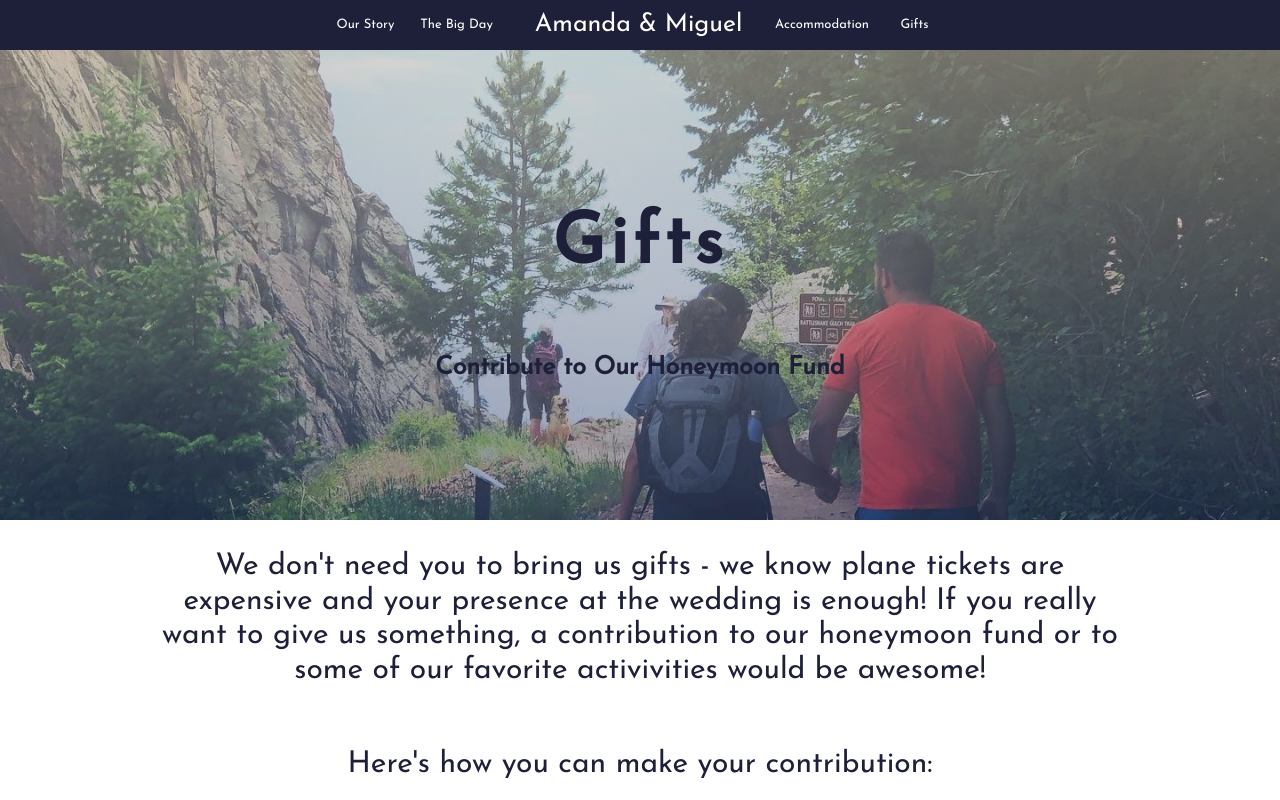
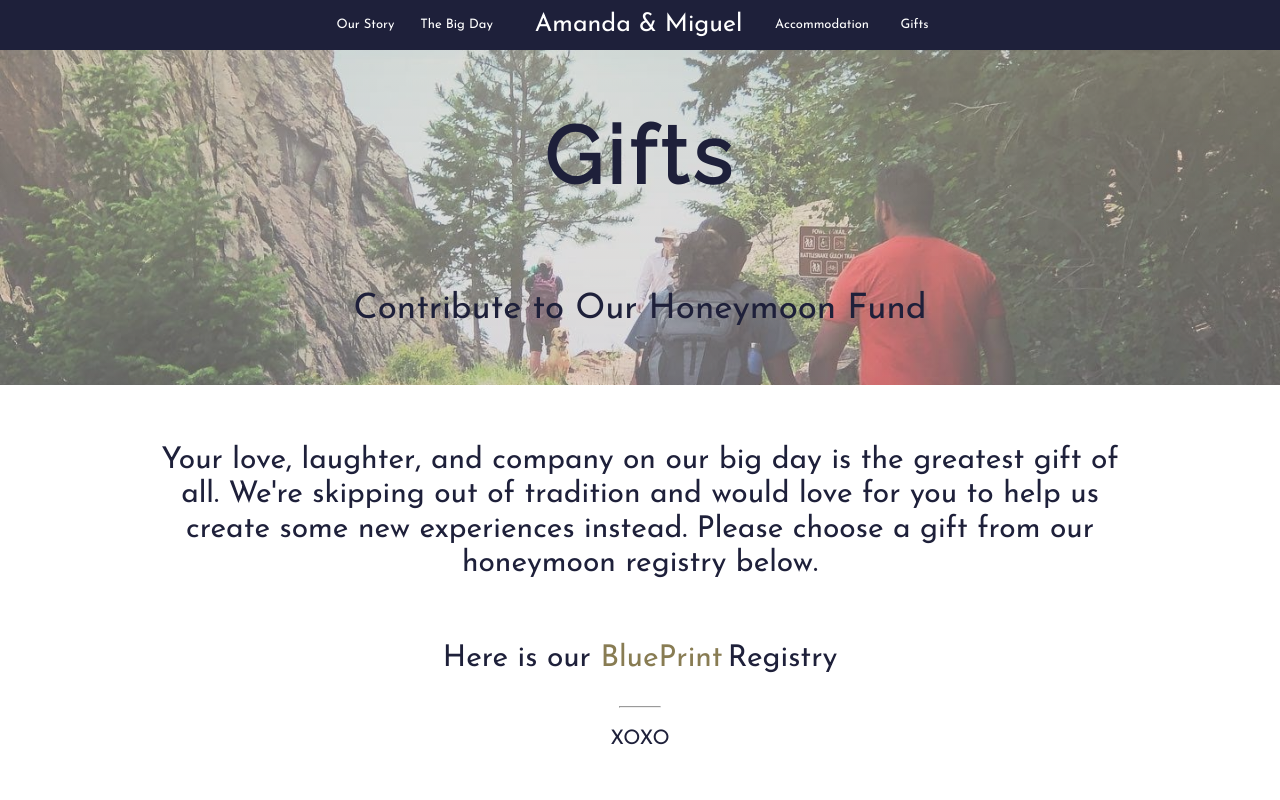
Before and after one commit to mandycee/wedding, a Vue app: page /gift in a window 1280 px wide. Shown: the top 800 px of the page. Built offline with nearby package versions, Linux system fonts and the light colour scheme.

Commit message:
change registery wording, links, and mobile responsiveness

```diff
--- a/src/components/Gift.vue
+++ b/src/components/Gift.vue
@@ -2,22 +2,21 @@
   <div class="gift">
     <div class="gift_banner">
       <h1>Gifts</h1>
-      <h2>Contribute to Our Honeymoon Fund</h2>
+      <p>Contribute to Our Honeymoon Fund</p>
     </div>
     <div class="gift_message">
-      <p>We don't need you to bring us gifts - we know plane tickets are expensive and your presence at the wedding is enough! If you really want to give us something, a contribution to our honeymoon fund or to some of our favorite activivities would be awesome!</p>
+      <p>Your love, laughter, and company on our big day is the greatest gift of all. We're skipping out of tradition and would love for you to help us create some new experiences instead. Please choose a gift from our honeymoon registry below.</p>
       <div class="gift_details">
-        <p>Here's how you can make your contribution:</p>
-        <p class="step">-1-</p>
-        <p>Hand delivered cheque to us at the wedding</p>
-        <p class="step">-2-</p>
         <p>
-          Contribute to our
-          <router-link
-            to="https://www.blueprintregistry.com/registry/amanda-miguel-wedding-6-25-2020"
+          Here is our
+          <a
+            href="https://www.blueprintregistry.com/registry/amanda-miguel-wedding-6-25-2020"
+            target="_blank"
             class="blue_print"
-          >BluePrint</router-link>Registry
+          >BluePrint</a>Registry
         </p>
+        <hr />
+        <p id="xoxo">XOXO</p>
       </div>
     </div>
   </div>
@@ -25,7 +24,7 @@
 
 <style scoped>
 .gift {
-  min-height: 100vh;
+  height: 100vh;
   display: flex;
   flex-flow: column;
   align-items: center;
@@ -36,12 +35,12 @@
   background-image: linear-gradient(
       to bottom,
       rgba(216, 209, 187, 0.52),
-      rgba(42, 76, 131, 0.431)
+      rgba(207, 207, 207, 0.431)
     ),
     url('../assets/gift.jpg');
   background-size: cover;
   background-position: center;
-  min-height: 65vh;
+  height: 65vh;
   width: 100%;
 
   display: flex;
@@ -51,15 +50,18 @@
 }
 
 .gift_banner h1 {
+  font-family: 'Raleway', Arial, Helvetica, sans-serif;
   margin-top: 90px;
-  font-size: 70px;
+  font-size: 80px;
   letter-spacing: 5px;
 }
-.gift_banner h2 {
-  font-size: 25px;
+.gift_banner p {
+  font-family: 'Josefin Sans', sans-serif;
+  font-size: 35px;
 }
 
 .gift_message {
+  height: 70vh;
   display: flex;
   flex-flow: column;
   justify-content: center;
@@ -68,16 +70,56 @@
   font-size: 30px;
 }
 
-.gift_details > p:not(:first-child) {
-  font-size: 20px;
-}
-
-.step {
-  color: rgb(136, 124, 83);
+hr {
+  width: 40px;
 }
 
 .blue_print {
   color: rgb(136, 124, 83);
   margin-right: 5px;
 }
+
+#xoxo {
+  font-size: 20px;
+}
+
+@media only screen and (max-width: 1000px) {
+  .gift {
+    height: auto;
+  }
+  .gift_banner {
+    height: 50vh;
+  }
+  .gift_banner h1 {
+    font-size: 60px;
+  }
+
+  .gift_banner p {
+    font-size: 25px;
+  }
+
+  .gift_message {
+    font-size: 20px;
+    height: 50vh;
+  }
+}
+
+@media only screen and (max-width: 500px) {
+  .gift {
+    height: auto;
+    justify-content: flex-start;
+  }
+
+  .gift_banner h1 {
+    font-size: 40px;
+  }
+
+  .gift_banner p {
+    font-size: 18px;
+  }
+
+  .gift_message {
+    font-size: 15px;
+  }
+}
 </style>
--- a/src/components/Home/STDBanner.vue
+++ b/src/components/Home/STDBanner.vue
@@ -26,30 +26,30 @@
 }
 
 .save-the-date h1 {
-  font-family: 'Raleway' Arial, Helvetica, sans-serif;
-  font-size: 4em;
+  font-family: 'Raleway', Arial, Helvetica, sans-serif;
+  font-size: 80px;
 }
 
 .save-the-date p {
   font-family: 'Josefin Sans', sans-serif;
-  font-size: 2em;
+  font-size: 35px;
 }
 
 /* SCREENS */
-@media only screen and (max-width: 1251px) {
+@media only screen and (max-width: 1500px) {
   .save-the-date {
-    height: 40vh;
+    height: 45vh;
     background-position: right center;
     background-size: fill;
     align-items: center;
   }
 
   .save-the-date h1 {
-    font-size: 3em;
+    font-size: 60px;
   }
 }
 
-@media only screen and (max-width: 800px) {
+@media only screen and (max-width: 1100px) {
   .save-the-date {
     background-position: center;
     background-size: fill;
@@ -67,11 +67,11 @@
     padding: 20px;
   }
   .save-the-date h1 {
-    font-size: 2em;
+    font-size: 30px;
     color: #fff;
   }
   .save-the-date p {
-    font-size: 23px;
+    font-size: 20px;
     color: #fff;
     margin-bottom: 0;
   }
--- a/src/components/Stay/Welcome.vue
+++ b/src/components/Stay/Welcome.vue
@@ -1,7 +1,7 @@
 5<template>
   <div>
     <div class="mountains_banner">
-      <h2>Welcome to Colorado</h2>
+      <h1>Welcome to Colorado</h1>
     </div>
   </div>
 </template>
@@ -23,9 +23,10 @@
   justify-content: center;
 }
 
-.mountains_banner h2 {
+.mountains_banner h1 {
+  font-family: 'Raleway', Arial, Helvetica, sans-serif;
   color: #fff;
-  font-size: 60px;
+  font-size: 80px;
 }
 
 @media only screen and (min-width: 1660px) {
@@ -34,8 +35,15 @@
     background-position: center;
     align-items: flex-start;
   }
-  .mountains_banner h2 {
+  .mountains_banner h1 {
     margin-top: 140px;
+  }
+}
+
+@media only screen and (max-width: 1659px) {
+  .mountains_banner {
+    background-position: 5% 34%;
+    background-size: fill;
   }
 }
 
@@ -47,7 +55,7 @@
     align-items: center;
   }
 
-  .mountains_banner h2 {
+  .mountains_banner h1 {
     font-size: 3em;
   }
 }
@@ -60,7 +68,7 @@
     align-items: flex-start;
   }
 
-  .mountains_banner h2 {
+  .mountains_banner h1 {
     font-size: 35px;
     margin-top: 80px;
   }
```
